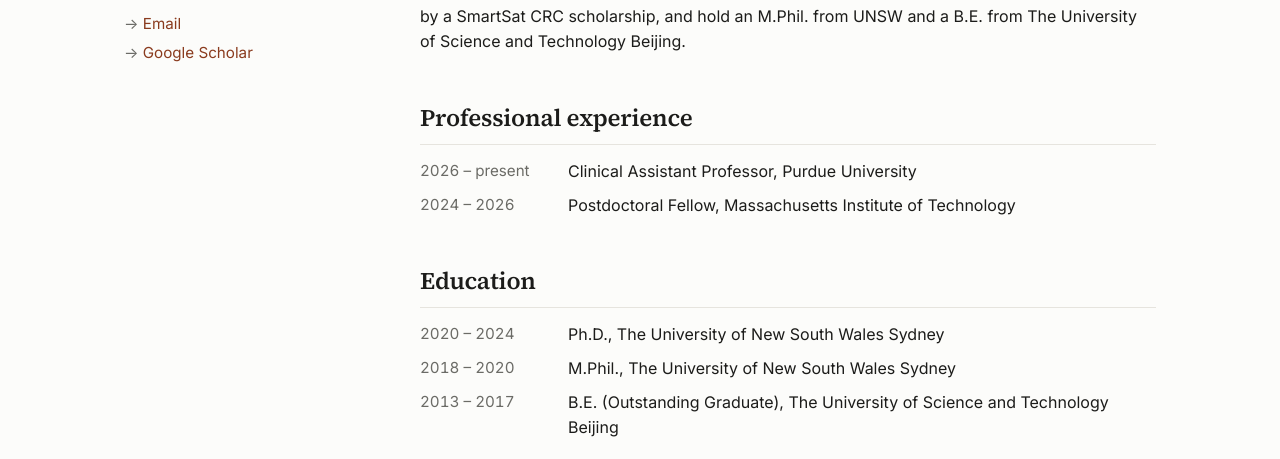
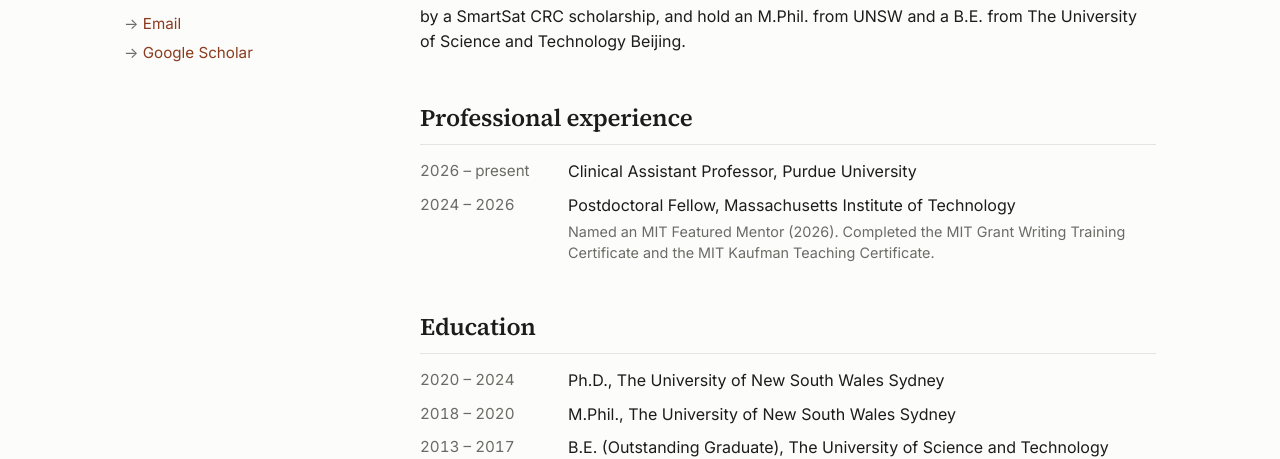
Before and after one commit to changgeo/changgeo.github.io, a plain HTML site: page index.html in a window 1280 px wide. Shown: the part 361-820 px from the top of the page. Drawn offline with Linux system fonts and the light colour scheme.

Commit message:
Experience: add MIT Featured Mentor and certificates under postdoc entry
Co-Authored-By: Claude Fable 5.1 <noreply@anthropic.com>

```diff
--- a/assets/css/style.css
+++ b/assets/css/style.css
@@ -86,6 +86,7 @@ p { margin: 0 0 0.9rem; }
 .news li { display: grid; grid-template-columns: 6.5rem 1fr; gap: 0.75rem; margin-bottom: 0.5rem; }
 .news time { color: var(--muted); font-variant-numeric: tabular-nums; font-size: 0.95rem; }
 .timeline li { grid-template-columns: 8.5rem 1fr; }
+.timeline .sub { display: block; color: var(--muted); font-size: 0.9rem; line-height: 1.5; margin-top: 0.15rem; }
 .news-sep { margin: 0.1rem 0 0.35rem; }
 .news-sep time { font-size: 1.1rem; letter-spacing: 0.1em; line-height: 1; opacity: 0.7; }
 
--- a/index.html
+++ b/index.html
@@ -55,7 +55,7 @@
       <h2>Professional experience</h2>
       <ul class="news timeline">
         <li><time>2026 &ndash; present</time><span>Clinical Assistant Professor, Purdue University</span></li>
-        <li><time>2024 &ndash; 2026</time><span>Postdoctoral Fellow, Massachusetts Institute of Technology</span></li>
+        <li><time>2024 &ndash; 2026</time><span>Postdoctoral Fellow, Massachusetts Institute of Technology<br><small class="sub">Named an MIT Featured Mentor (2026). Completed the MIT Grant Writing Training Certificate and the MIT Kaufman Teaching Certificate.</small></span></li>
       </ul>
     </section>
 
```
